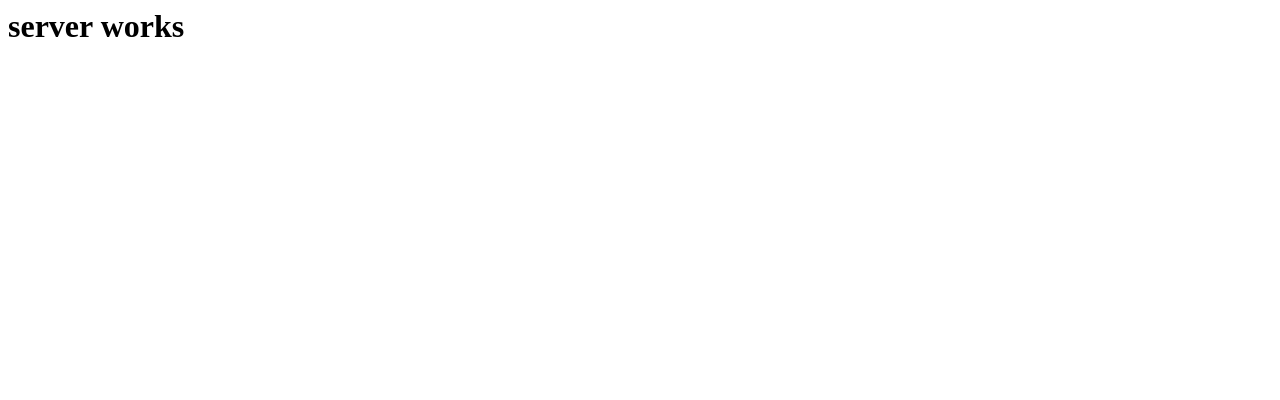
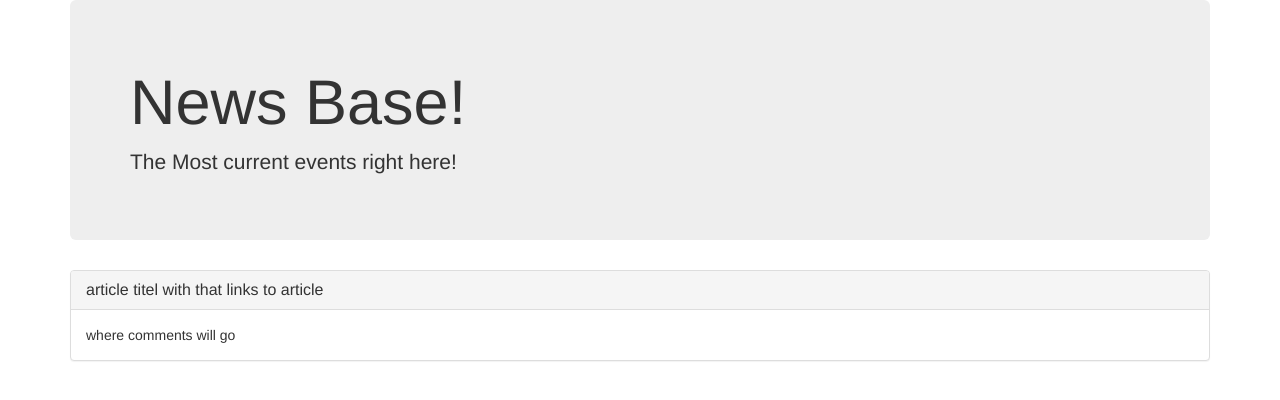
Before and after one commit to John-Tracy/newsBase, a plain HTML site: page app/public/index.html in a window 1280 px wide. Drawn offline with nearby package versions, Linux system fonts and the light colour scheme.

Commit message:
html layout

```diff
--- a/app/public/index.html
+++ b/app/public/index.html
@@ -1 +1,31 @@
-<h1>server works</h1>
+<!DOCTYPE html>
+<html lang="en">
+<head>
+  <meta charset="UTF-8">
+  <title>News Base</title>
+  <meta name="viewport" content="width=device-width, initial-scale=1">
+<!-- Latest compiled and minified CSS -->
+	<link rel="stylesheet" href="https://maxcdn.bootstrapcdn.com/bootstrap/3.3.6/css/bootstrap.min.css" integrity="sha384-1q8mTJOASx8j1Au+a5WDVnPi2lkFfwwEAa8hDDdjZlpLegxhjVME1fgjWPGmkzs7" crossorigin="anonymous">
+<!-- Latest compiled and minified js(jquery) -->
+	<script   src="https://code.jquery.com/jquery-3.0.0.min.js"   integrity="sha256-JmvOoLtYsmqlsWxa7mDSLMwa6dZ9rrIdtrrVYRnDRH0="   crossorigin="anonymous"></script>
+<!-- my styles -->
+    <link rel="stylesheet" type="text/css" href="style.css">
+
+</head>
+<body>
+	<div class="container">
+		<div class="jumbotron">
+  			<h1>News Base!</h1>
+  			<p>The Most current events right here!</p>
+		</div>
+		<div class="panel panel-default">
+  			<div class="panel-heading">
+   				<h3 class="panel-title">article titel with that links to article</h3>
+ 			 </div>
+  			 <div class="panel-body">
+    		where comments will go
+  			 </div>
+		</div>
+	</div>
+</body>
+</html>
```
